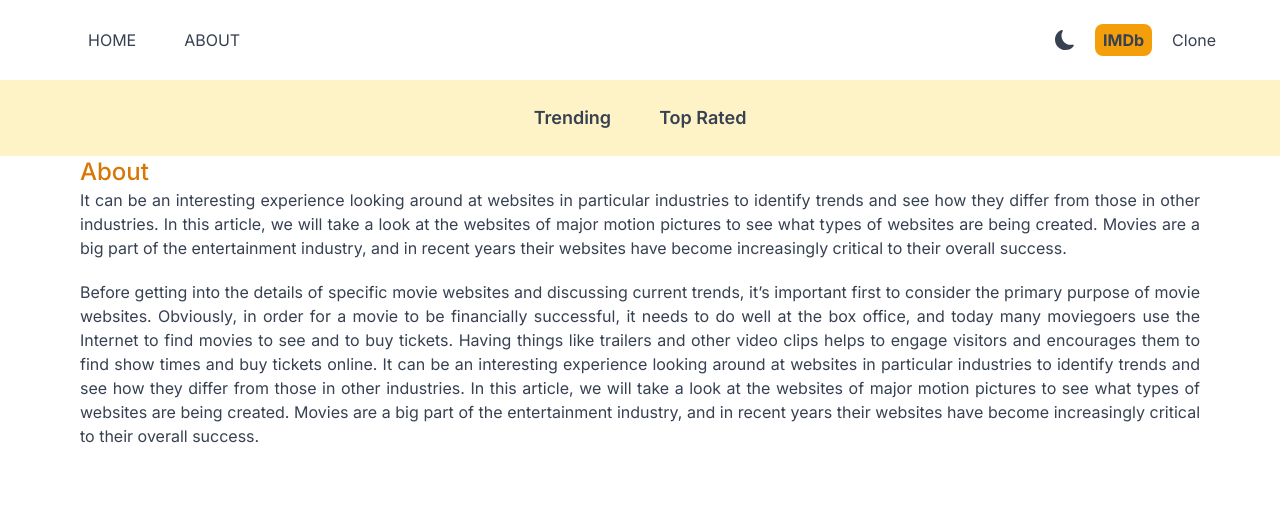
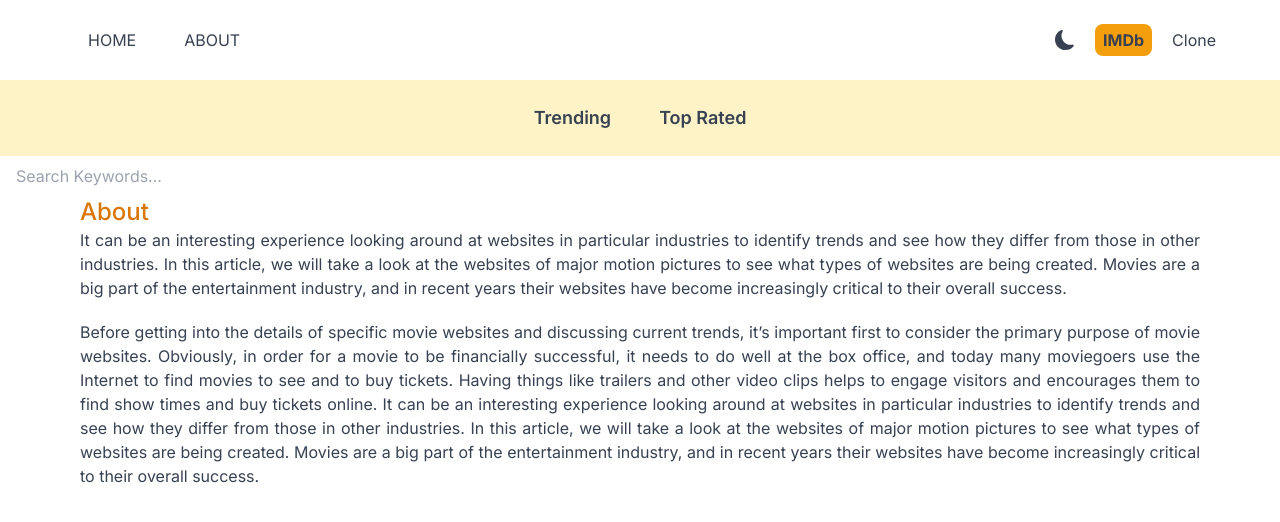
Before and after one commit to Nikitakumawat/imdb, a Next.js app: page /about in a window 1280 px wide. Shown: the top 522 px of the page. Built offline with nearby package versions, Linux system fonts and the light colour scheme.

Commit message:
feat: add search functionality

```diff
--- a/src/app/layout.js
+++ b/src/app/layout.js
@@ -3,6 +3,7 @@ import Navbar from "@/components/Navbar";
 import Providers from "./Providers";
 import "./globals.css";
 import { Inter } from "next/font/google";
+import SearchBox from "@/components/SearchBox";
 
 const inter = Inter({ subsets: ["latin"] });
 
@@ -23,6 +24,8 @@ export default function RootLayout({ children }) {
           <Navbar/>
 
           {/* Search box */}
+          <SearchBox/>
+
           {children}
         </Providers>
       </body>
--- a/src/app/movie/[id]/page.jsx
+++ b/src/app/movie/[id]/page.jsx
@@ -17,7 +17,6 @@ export default async function MoviePage({params}) {
 
   return <div className="w-full">
     <div className="p-4 md:pt-8 flex flex-col md:flex-row items-center content-center max-w-6xl mx-auto md:space-x-6">
-    {/* {movie.title || movie.name} */}
     <Image
           src={`https://image.tmdb.org/t/p/original/${
             movie.backdrop_path || movie.poster_path
--- /dev/null
+++ b/src/app/search/[searchTerm]/page.jsx
@@ -0,0 +1,18 @@
+import Result from "@/components/Result";
+import React from "react";
+
+export default async function SearchPage({params}) {
+  const response = await fetch(
+    `https://api.themoviedb.org/3/search/movie?api_key=${process.env.API_KEY}&query=${params.searchTerm}&language=en-US&include_adult=false`
+  );
+
+  if(!response.ok){
+    throw new Error("Error fetching data");
+  }
+  const json = await response.json();
+  const results = json.results;
+
+  return <div>{
+    results && results.length === 0 ? <h1 className="text-center pt-6">No results found</h1> : <Result results={results}/>
+    }</div>;
+}
--- /dev/null
+++ b/src/components/SearchBox.jsx
@@ -0,0 +1,24 @@
+"use client"
+import React, { useState } from 'react'
+import { useRouter } from 'next/navigation';
+
+export default function SearchBox() {
+  const[search, setSearch] = useState("");
+  const router = useRouter();
+
+  const handleSubmit = (e) => {
+    e.preventDefault();
+
+    if(!search) return;
+    router.push(`/search/${search}`)
+  }
+
+
+
+  return (
+    <form className='flex' onSubmit={handleSubmit}>
+        <input value={search} onChange={(e) => setSearch(e.target.value)} type="text" name="" id="" placeholder='Search Keywords...' className='py-2 px-4 w-full border-gray-300 rounded-lg outline-none bg-transparent  focus:border-amber-500'/>
+      <button type='submit' className={` ${search.length === 0 ? "text-white" : "text-amber-500"}`} disabled={search.length === 0}> Search</button>
+    </form>
+  )
+}
```
